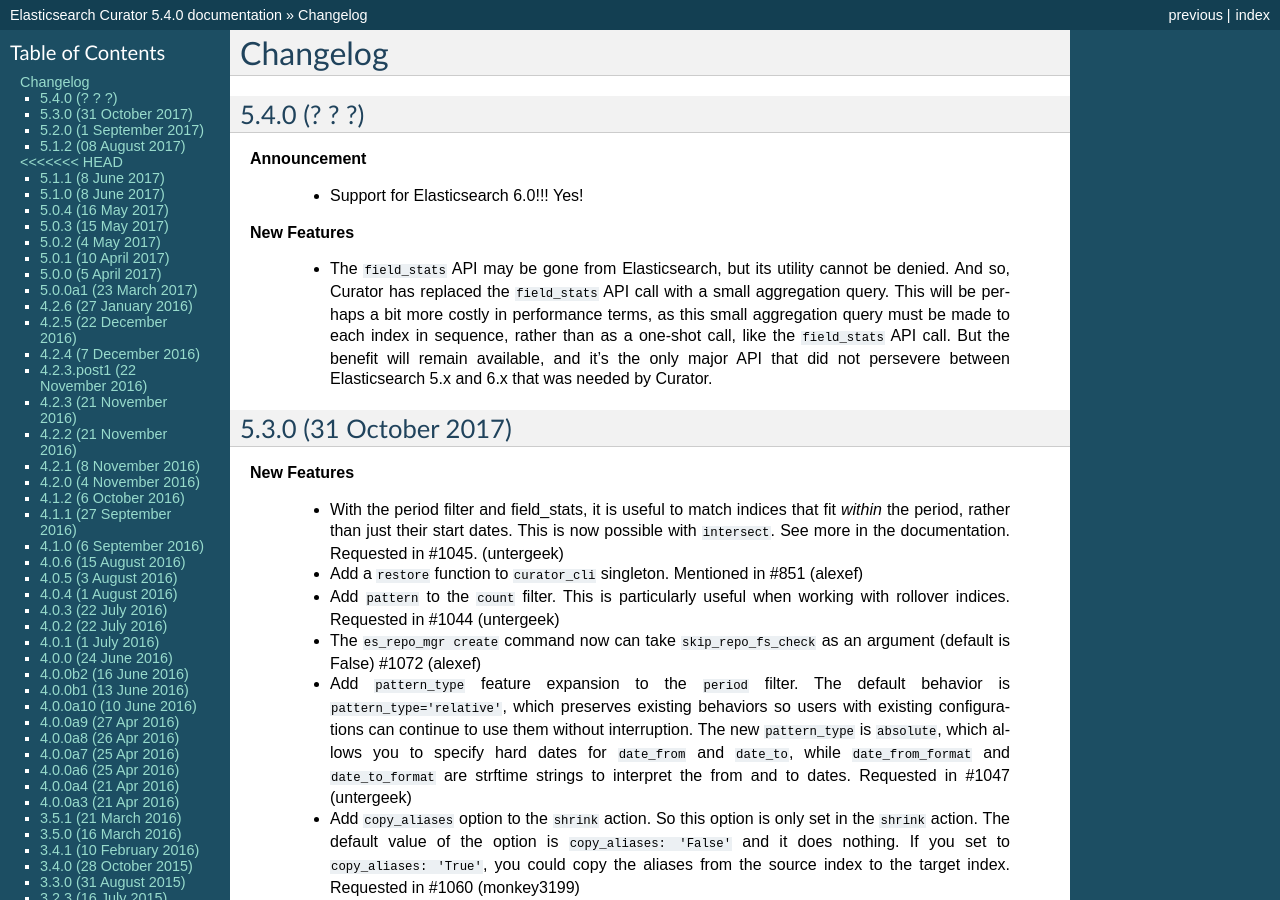
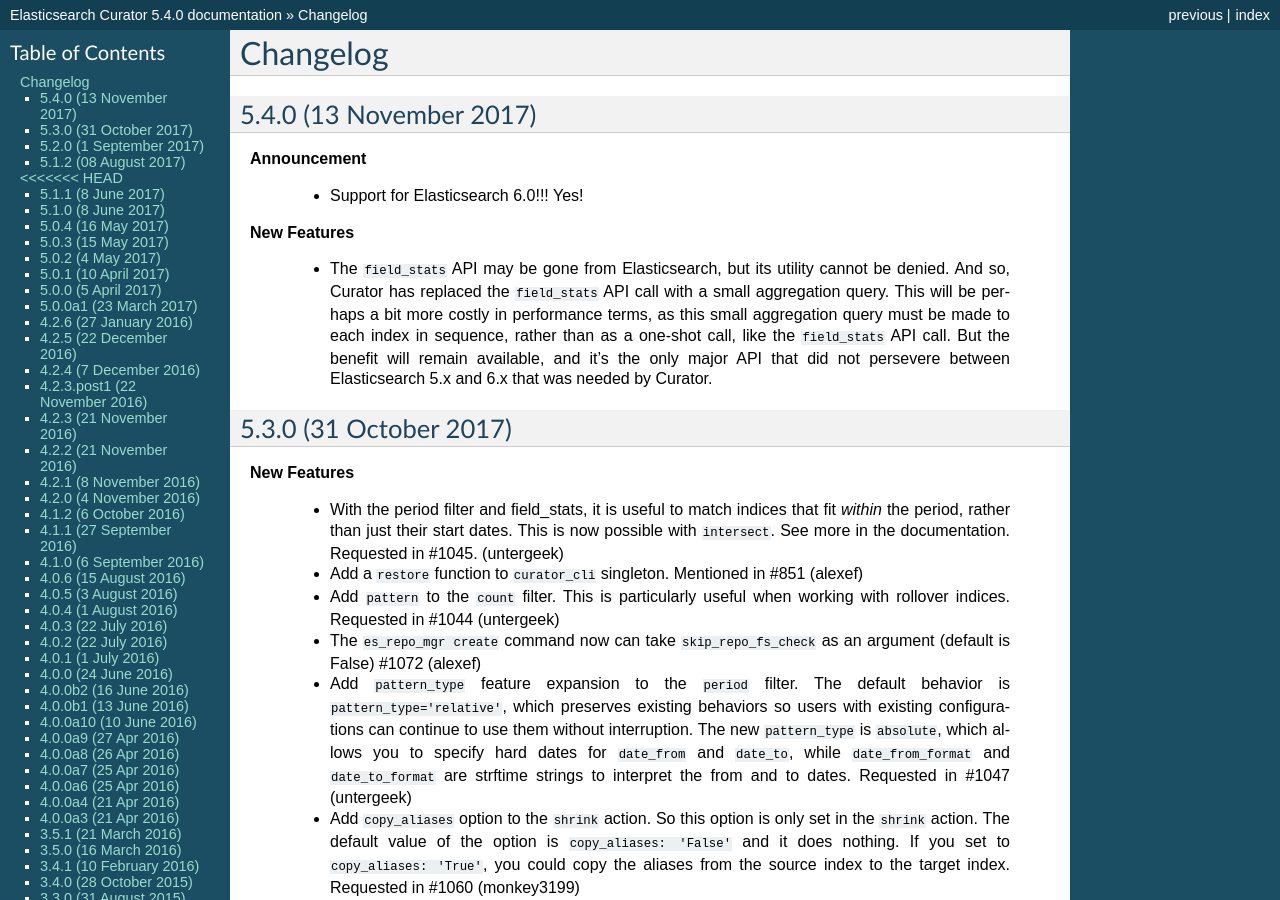
Before and after one commit to elastic/curator, a Sphinx documentation site: the page built from docs/Changelog.rst, in a window 1280 px wide and 900 px high. Built offline with Sphinx 7.4.7, drawn with Linux system fonts in a browser that asks for light colours.

Commit message:
Release 5.4.0

```diff
--- a/docs/Changelog.rst
+++ b/docs/Changelog.rst
@@ -3,8 +3,8 @@
 Changelog
 =========
 
-5.4.0 (? ? ?)
--------------
+5.4.0 (13 November 2017)
+------------------------
 
 **Announcement**
 
```
